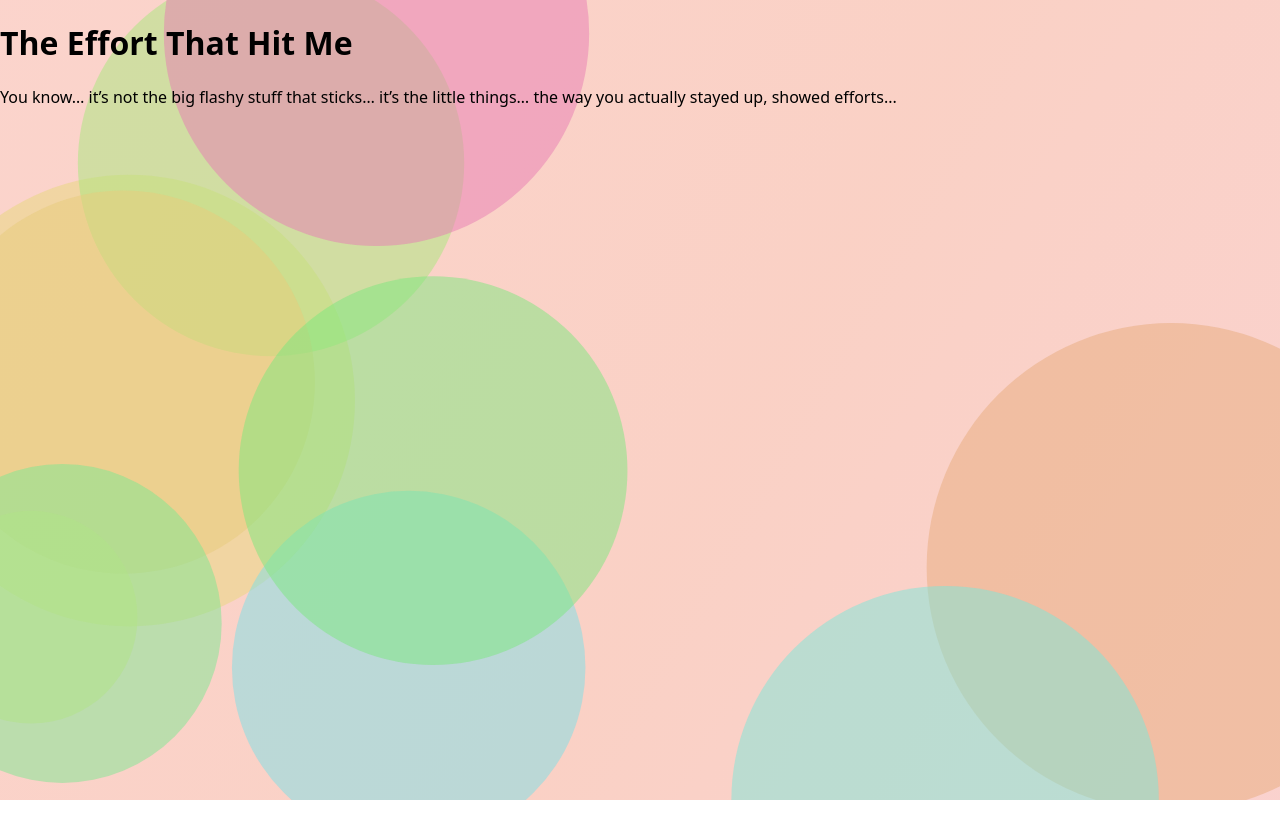
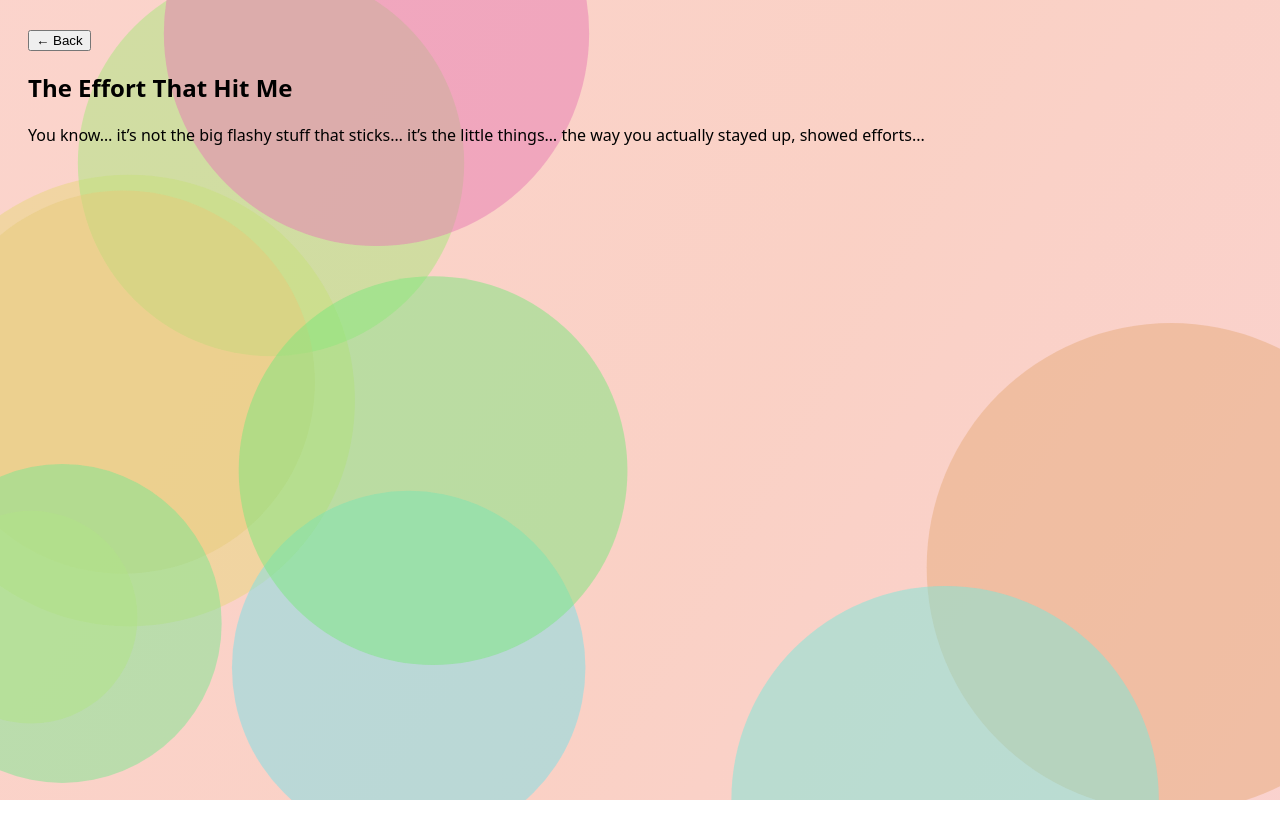
Before and after one commit to yxbudgqjdqdxq/idk, a Next.js app: page /paragraphs/0 in a window 1280 px wide. After the commit the page ends 800 px from the top, so only its background shows below. Built offline with nearby package versions, Linux system fonts and the light colour scheme.

Commit message:
Update [id].js

```diff
--- a/pages/paragraphs/[id].js
+++ b/pages/paragraphs/[id].js
@@ -1,16 +1,24 @@
-import { useRouter } from 'next/router';
-import paragraphs from '../../public/data/paragraphs.json';
+// pages/paragraphs/[id].js
+import { useRouter } from 'next/router'
+import paragraphs from '../../public/data/paragraphs.json'
+import Link from 'next/link'
 
 export default function ParagraphPage() {
-  const { query } = useRouter();
-  const paragraph = paragraphs[query.id];
+  const router = useRouter()
+  const { id } = router.query
+  const p = paragraphs[id]
 
-  if (!paragraph) return <p>Loading...</p>;
+  if (!p) return <div className="page center"><p>Loading…</p></div>
 
   return (
-    <div className="paragraph">
-      <h1>{paragraph.title}</h1>
-      <p>{paragraph.content}</p>
-    </div>
-  );
+    <main className="page center" style={{ padding: 28 }}>
+      <div className="paragraph-card">
+        <Link href="/paragraphs"><button className="back small">← Back</button></Link>
+        <h2 className="para-title">{p.title}</h2>
+        <div className="para-body">
+          { (p.text || p.content).split('\n').map((line,i)=>(<p key={i}>{line}</p>)) }
+        </div>
+      </div>
+    </main>
+  )
 }
```
